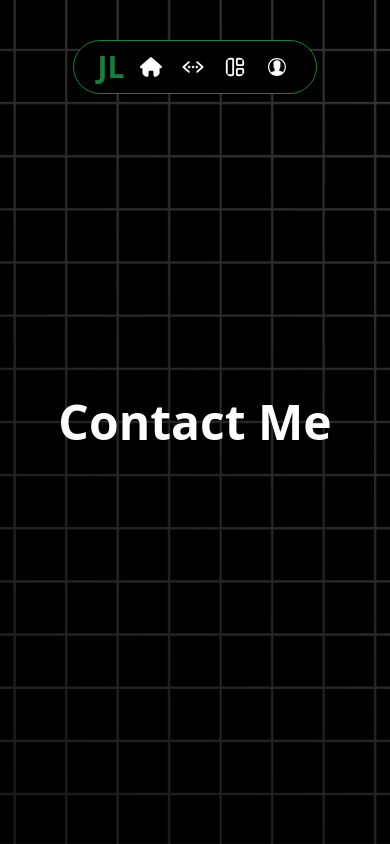
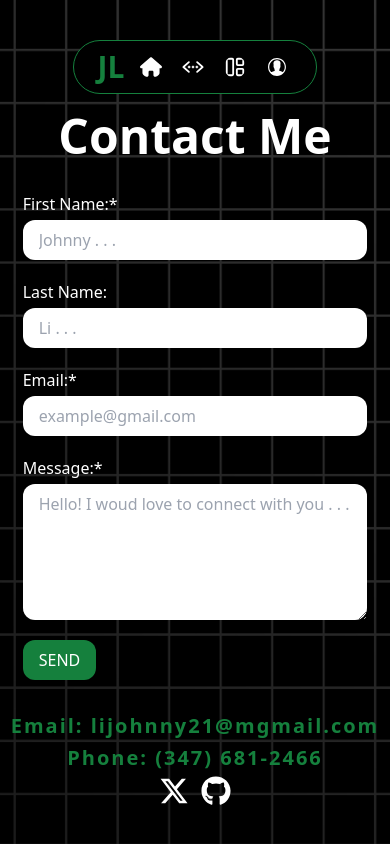
Before and after one commit to j0hnnyli/new-portfolio, a Next.js app: page /contact in a window 390 px wide. Built offline with nearby package versions, Linux system fonts and the light colour scheme.

Commit message:
fixing carousel responsive bug

```diff
--- a/app/contact/Form.tsx
+++ b/app/contact/Form.tsx
@@ -1,12 +1,207 @@
-import React from 'react'
+"use client";
+
+import React, { FormEvent, useRef, useState } from "react";
+import { FaXTwitter } from "react-icons/fa6";
+import { FaGithub } from "react-icons/fa";
+import Link from "next/link";
+import emailjs from '@emailjs/browser'
+
+const emailRegex = /^[A-Za-z0-9._%+-]+@[A-Za-z0-9.-]+\.[A-Za-z]{2,}$/;
 
 const Form = () => {
+  const firstNameRef = useRef<HTMLInputElement>(null);
+  const lastNameRef = useRef<HTMLInputElement>(null);
+  const emailRef = useRef<HTMLInputElement>(null);
+  const messageRef = useRef<HTMLTextAreaElement>(null);
+
+  const [firstError, setFirstError] = useState<boolean>(false);
+  const [emailError, setEmailError] = useState<boolean>(false);
+  const [messageError, setMessageError] = useState<boolean>(false);
+
+  const [sucess, setSucess] = useState<boolean>(false);
+  const [failed, setFailed] = useState<boolean>(false);
+  const [isSending, setIsSending] = useState<boolean>(false);
+
+  const validForm = () => {
+    if (!firstNameRef.current) return false;
+    if (!lastNameRef.current) return false;
+    if (!emailRef.current) return false;
+    if (!messageRef.current) return false;
+
+    const validEmail = emailRegex.test(emailRef.current.value);
+
+    if (firstNameRef.current.value.length === 0) {
+      setFirstError(true);
+      return false;
+    }
+
+    if (!validEmail) {
+      setEmailError(true);
+      return false;
+    }
+
+    if (messageRef.current.value.length < 10) {
+      setMessageError(true);
+      return false;
+    }
+
+    return true;
+  };
+
+  const handleSubmit = async (e: FormEvent) => {
+    e.preventDefault();
+
+    if (!validForm()) return;
+
+    const serviceId = process.env.NEXT_PUBLIC_EMAILJS_SERVICEID!;
+    const templateId = process.env.NEXT_PUBLIC_EMAILJS_TEMPLATEID!;
+    const publicKey = process.env.NEXT_PUBLIC_EMAILJS_PUBLICKEY!;
+
+    const templateParams = {
+      from_name : firstNameRef.current?.value,
+      from_email: emailRef.current?.value,
+      message: messageRef.current?.value,
+    }
+
+    setIsSending(true);
+
+    const res = await emailjs.send(serviceId, templateId, templateParams, publicKey)
+
+    if(res.status === 200){
+      firstNameRef.current!.value = ''
+      lastNameRef.current!.value = ''
+      emailRef.current!.value = ''
+      messageRef.current!.value = ''
+      setIsSending(false)
+      setSucess(true)
+      setTimeout(() => setSucess(false), 5000);
+    }else{
+      setIsSending(false)
+      setFailed(true)
+      setTimeout(() => setFailed(false), 5000);
+    }
+  };
+
   return (
-    <div>
+    <>
+      <form onSubmit={handleSubmit} className="md:w-[60%] mx-auto p-3">
+        <div className="flex flex-col md:flex-row items-center gap-5 mb-5">
+          <div className="flex flex-col w-full">
+            <label htmlFor="first">
+              First Name:*{" "}
+              {firstError && (
+                <span className="text-error_red">Invalid Name</span>
+              )}
+            </label>
+            <input
+              ref={firstNameRef}
+              autoFocus={firstError}
+              onChange={() => {
+                if (firstError) setFirstError(false);
+              }}
+              type="text"
+              id="first"
+              placeholder="Johnny . . ."
+              className={`py-2 px-4 w-full mt-1 outline-none ${
+                firstError && "outline-error_red"
+              } text-black rounded-xl`}
+            />
+          </div>
 
+          <div className="flex flex-col w-full">
+            <label htmlFor="last">Last Name:</label>
+            <input
+              ref={lastNameRef}
+              type="text"
+              id="last"
+              placeholder="Li . . ."
+              className="py-2 px-4 w-full mt-1 outline-none text-black rounded-xl"
+            />
+          </div>
+        </div>
 
-    </div>
-  )
-}
+        <div className="mb-5">
+          <label htmlFor="email">
+            Email:*{" "}
+            {emailError && (
+              <span className="text-error_red">Invalid Email</span>
+            )}
+          </label>
+          <input
+            ref={emailRef}
+            autoFocus={emailError}
+            onChange={() => {
+              if (emailError) setEmailError(false);
+            }}
+            type="email"
+            id="email"
+            placeholder="example@gmail.com"
+            className={`py-2 px-4 w-full mt-1 outline-none ${
+              emailError && "outline-error_red"
+            } text-black rounded-xl `}
+          />
+        </div>
 
-export default Form
+        <div className="flex flex-col">
+          <label htmlFor="message">
+            Message:*{" "}
+            {messageError && (
+              <span className="text-error_red">Message Was Too Short!</span>
+            )}
+          </label>
+          <textarea
+            name="message"
+            id="message"
+            ref={messageRef}
+            onChange={() => {
+              if (messageError) setMessageError(false);
+            }}
+            placeholder="Hello! I woud love to connect with you . . ."
+            cols={10}
+            rows={5}
+            className={`rounded-xl mt-1 text-black py-2 px-4 outline-none ${
+              messageError && "outline-error_red"
+            }`}
+          ></textarea>
+        </div>
+
+        <div className="flex items-center">
+          <button className="bg-primary_green py-2 px-4 rounded-xl my-5 hover:bg-green-800 hover:shadow-2xl hover:shadow-primary_green">
+            SEND
+          </button>
+          {isSending && <p className="text-white animate-pulse mx-3">Sending . . .</p>}
+          {sucess && <p className="text-green-300 mx-3 text-md">Success! Will get back to you Soon!</p>}
+          {failed && <p className="text-red-600 mx-3 text-md">Sorry Messaged Failed! Please try again</p>}
+        </div>
+      </form>
+
+      <div className="flex flex-col items-center justify-center mb-5">
+        <h2 className="text-primary_green font-bold tracking-widest text-xl">
+          Email: lijohnny21@mgmail.com
+        </h2>
+        <h2 className="text-primary_green font-bold tracking-widest text-xl mt-1">
+          Phone: (347) 681-2466
+        </h2>
+        <div className="text-white flex gap-3 text-3xl mt-1">
+          <Link
+            href="https://x.com/Johnnyli31"
+            target="_blank"
+            className="hover:text-primary_green"
+          >
+            <FaXTwitter />
+          </Link>
+
+          <Link
+            href="https://github.com/j0hnnyli"
+            target="_blank"
+            className="hover:text-primary_green"
+          >
+            <FaGithub />
+          </Link>
+        </div>
+      </div>
+    </>
+  );
+};
+
+export default Form;
--- a/app/contact/page.tsx
+++ b/app/contact/page.tsx
@@ -1,10 +1,11 @@
 import React from 'react'
+import Form from './Form'
 
 const page = () => {
   return (
     <div className='text-white'>
-      <h2 className='text-center font-bold text-5xl'>Contact Me</h2>
-
+      <h2 className='text-center font-bold text-5xl mb-5'>Contact Me</h2>
+      <Form/>
     </div>
   )
 }
--- a/app/globals.css
+++ b/app/globals.css
@@ -13,6 +13,24 @@
   @apply bg-primary_green !important;
 }
 
+.custom-spin-border:before{
+  content: "";
+  background-image: conic-gradient(
+    #15803d 20deg,
+    transparent 180deg
+  );
+  position: absolute;
+  height: 150%;
+  width: 150%;
+  animation: spin-border 2s linear infinite;
+}
+
+@keyframes spin-border {
+  100%{
+    transform: rotate(-360deg);
+  }
+}
+
 @layer base {
   :root {
     --radius: 0.5rem
--- a/app/layout.tsx
+++ b/app/layout.tsx
@@ -27,13 +27,16 @@ export default function RootLayout({
   return (
     <html lang="en">
       <body
-        className={`${geistSans.variable} ${geistMono.variable} antialiased bg-[url('/gridBG.jpg')] bg-cover bg-center bg-no-repeat h-screen relative flex items-center justify-center`}
+        className={`${geistSans.variable} ${geistMono.variable} antialiased relative flex items-center justify-center md:h-screen`}
       >
         <Navbar />
-        <div className="bg-black absolute h-full w-full opacity-60 z-10"></div>
-        <main className="relative z-30 w-[80%] max-w-[1500px] mx-auto">
+        <div className="bg-black fixed h-screen w-screen opacity-60 z-10 top-0"></div>
+        <div className="bg-[url('/gridBG.jpg')] bg-cover bg-center bg-no-repeat h-screen w-full fixed top-0"></div>
+
+        <main className="relative z-30 lg:w-[80%] max-w-[1500px] mx-auto mt-28 md:mt-10 ">
           {children}
         </main>
+
       </body>
     </html>
   );
--- a/app/projects/page.tsx
+++ b/app/projects/page.tsx
@@ -1,8 +1,5 @@
 import React from 'react'
 import projects from '@/lib/content/projects'
-import { div } from 'framer-motion/client'
-import Image from 'next/image'
-import ProjectCard from '@/components/ProjectCard'
 import Carousel from '@/components/Carousel'
 
 const page = () => {
--- a/app/skills/page.tsx
+++ b/app/skills/page.tsx
@@ -10,7 +10,7 @@ import { BiLogoPostgresql } from "react-icons/bi";
 
 const page = () => {
   return (
-    <div className='text-white flex gap-3 '>
+    <div className='text-white flex flex-col md:flex-row gap-3 '>
       <div className='w-full p-2'>
         <h2 className='uppercase text-5xl tracking-widest text-center font-bold mb-5'>Skills</h2>
         <Image
--- a/components/Navbar.tsx
+++ b/components/Navbar.tsx
@@ -8,7 +8,7 @@ import HoverTip from './HoverTip';
 
 const Navbar = () => {
   return (
-    <div className='fixed top-10 2xl:top-80 z-20 flex items-center justify-center w-full'>
+    <div className='fixed top-10 2xl:top-80 z-50 flex items-center justify-center w-full'>
       <nav className='flex items-center gap-3 text-white  py-2 px-6 border border-primary_green rounded-full mx-auto bg-black'>
         <h2 className='text-3xl font-bold text-primary_green'>JL</h2>
         <HoverTip
--- a/components/ProjectCard.tsx
+++ b/components/ProjectCard.tsx
@@ -19,9 +19,9 @@ const ProjectCard = ({ project }: Props) => {
       key={project.title}
       onMouseEnter={() => setIsHover(true)}
       onMouseLeave={() => setIsHover(false)}
-      className="h-[300px] w-full relative"
+      className="h-[200px] md:h-[300px] w-[85%] lg:w-full mx-auto relative"
     >
-      <h2 className="absolute top-0 bg-black py-2 px-4 rounded-bl-2xl rounded-br-2xl font-bold tracking-wider text-primary_green left-1/2 -translate-x-1/2 shadow-xl shadow-black">
+      <h2 className="absolute w-auto top-0 bg-black py-2 px-4 rounded-bl-2xl rounded-br-2xl font-bold tracking-wider text-primary_green left-1/2 -translate-x-1/2 shadow-xl shadow-black">
         {project.title}
       </h2>
       <Image
--- a/package.json
+++ b/package.json
@@ -9,6 +9,7 @@
     "lint": "next lint"
   },
   "dependencies": {
+    "@emailjs/browser": "^4.4.1",
     "@radix-ui/react-tooltip": "^1.1.3",
     "@ramonak/react-progress-bar": "^5.3.0",
     "class-variance-authority": "^0.7.0",
--- a/tailwind.config.ts
+++ b/tailwind.config.ts
@@ -11,6 +11,7 @@ export default {
   	extend: {
   		colors: {
   			primary_green: '#15803d',
+				error_red: '#ef4444',
 				HTML_color: '#ea580c',
 				CSS_color: '#2563eb',
 				HTMLCSS_mix: '#6b7280',
```
Also changed, not shown: app/page.tsx (+8 -7 lines), components/Carousel.tsx (+11 -3 lines), 1 other file (tests, documents, lock files or other folders).
